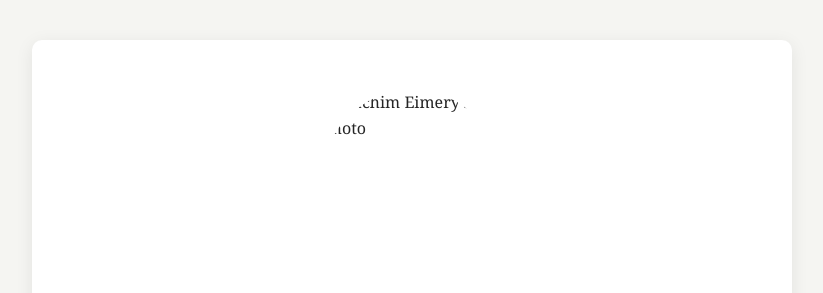
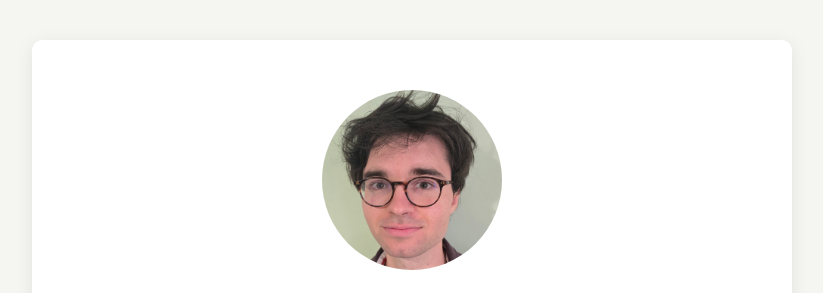
Before and after one commit to jospeim/jospeim.github.io, a plain HTML site: page index.html in a window 1280 px wide. Shown: the top 293 px of the page, without its empty margins (228-1051 px from the left). Drawn offline with Linux system fonts and the light colour scheme.

Commit message:
Update index.html

```diff
--- a/index.html
+++ b/index.html
@@ -14,7 +14,7 @@
     <main class="container">
 
         <img
-            src="images/photo.jpg"
+            src="images/moi.jpg"
             alt="Joachim Eimery's photo"
             class="profile-picture"
         >
```
